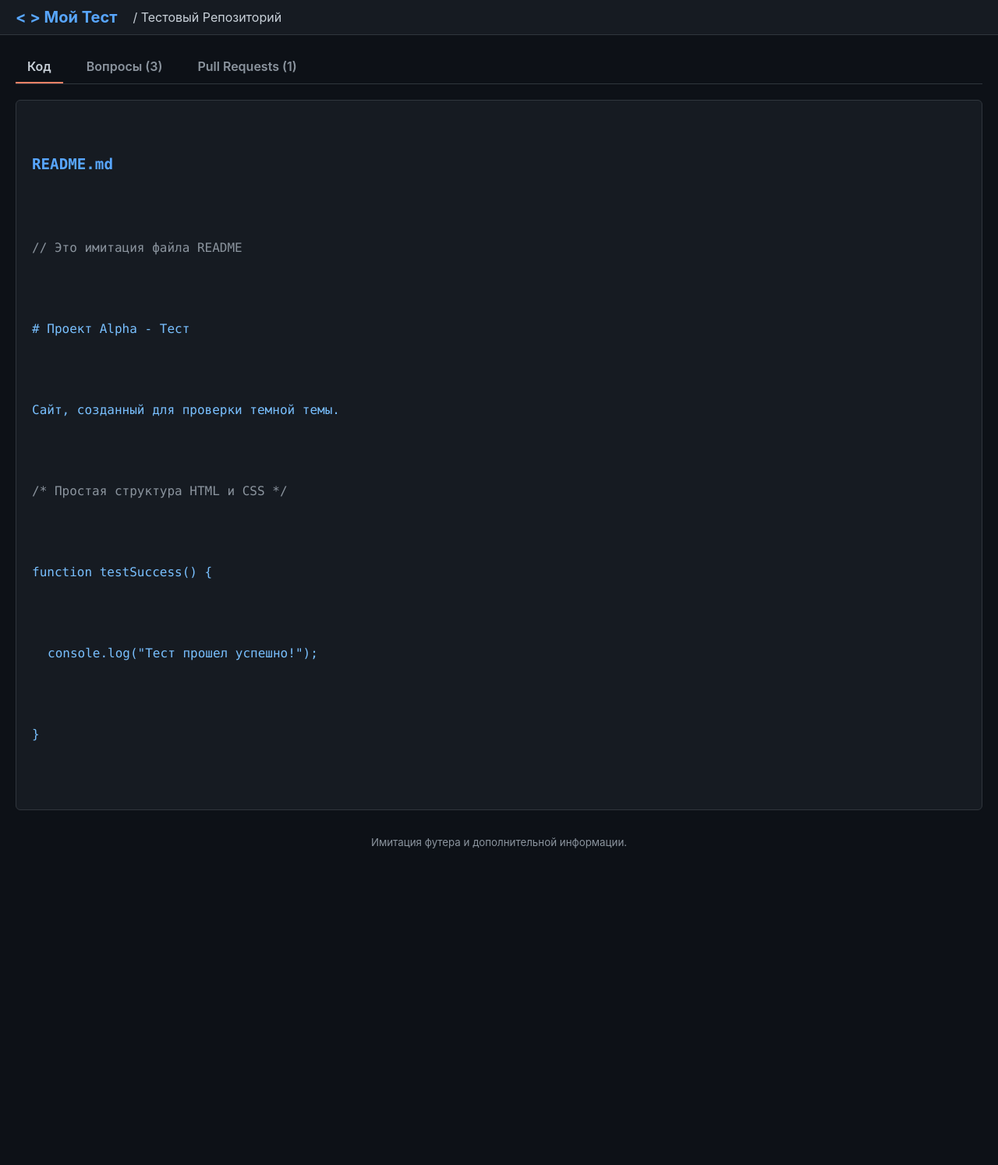
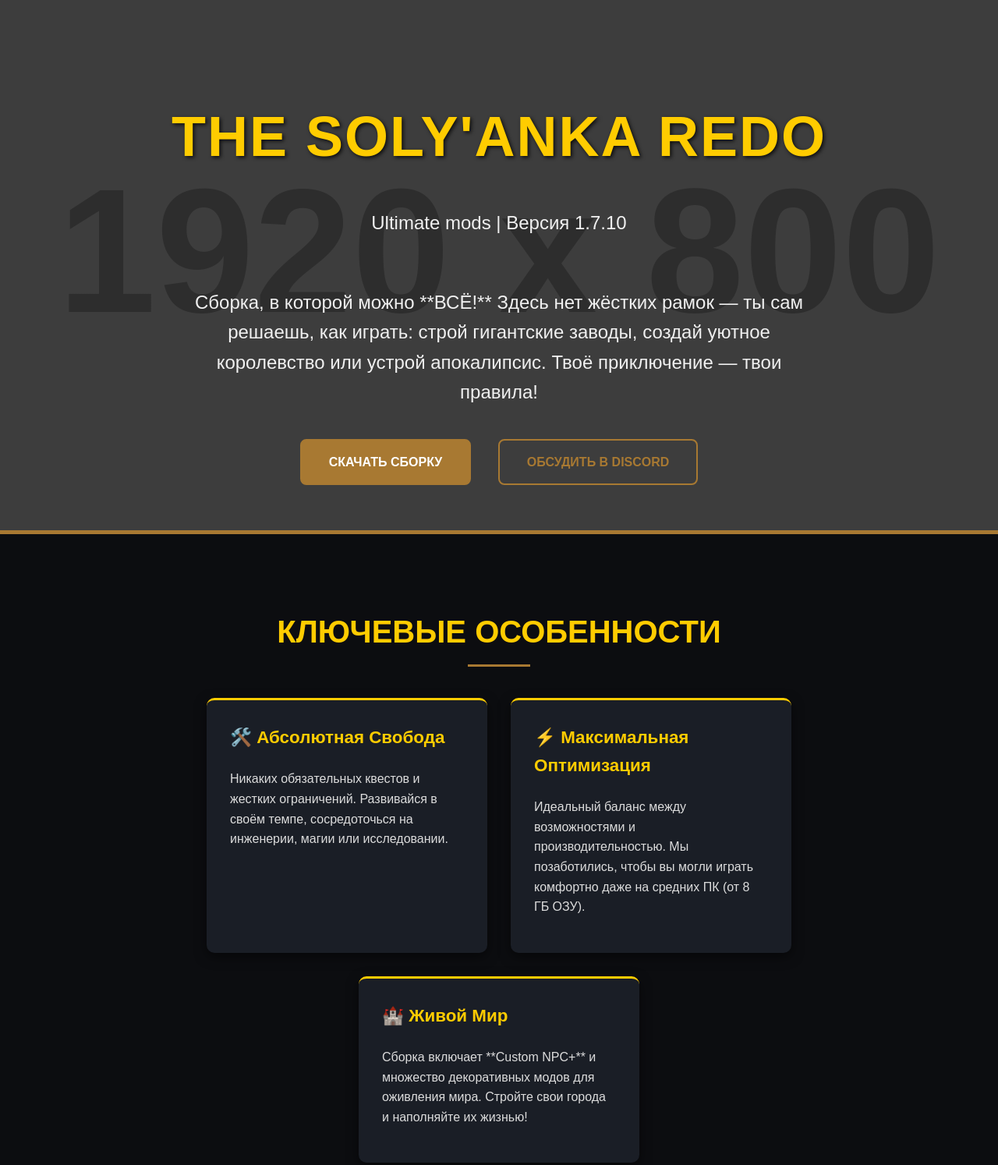
Before and after one commit to DeathLegend15/DeathRepo, a plain HTML site: page index.html in a window 1280 px wide. Shown: the top 1494 px of the page at 78% size. Before the commit the page ends 1109 px from the top, so only its background shows below. Drawn offline with Linux system fonts and the light colour scheme; placeholder pictures from the web are drawn by us.

Commit message:
Update index.html

```diff
--- a/index.html
+++ b/index.html
@@ -3,112 +3,218 @@
 <head>
     <meta charset="UTF-8">
     <meta name="viewport" content="width=device-width, initial-scale=1.0">
-    <title>Мой Тестовый Репозиторий - GitHub Style</title>
+    <title>The Soly'anka ReDo | Ultimate Minecraft Experience</title>
     <style>
-        /* Общие стили и темный фон (как на GitHub) */
+        /* Глобальные Стили и Шрифт */
         body {
-            font-family: -apple-system, BlinkMacSystemFont, "Segoe UI", Roboto, Helvetica, Arial, sans-serif;
+            font-family: 'Arial', sans-serif;
             margin: 0;
             padding: 0;
-            background-color: #0d1117; /* Темный фон */
-            color: #c9d1d9; /* Светлый текст */
+            background-color: #0c0d10; /* Очень темный фон */
+            color: #dcdcdc; /* Светлый текст */
+            line-height: 1.6;
         }
 
-        /* Верхняя панель навигации (имитация шапки) */
-        .header {
-            background-color: #161b22;
-            padding: 10px 20px;
-            border-bottom: 1px solid #30363d;
+        /* Герой-Секция (Заглавный Экран) */
+        .hero-section {
+            /* Стилизация под эпическое игровое изображение */
+            background: url('placeholder_epic_minecraft_background.jpg') no-repeat center center/cover;
+            background-image: linear-gradient(rgba(0, 0, 0, 0.7), rgba(0, 0, 0, 0.7)), url('https://via.placeholder.com/1920x800/222222/FFFFFF?text=PLACEHOLDER%20%D0%AD%D0%9F%D0%98%D0%A7%D0%9D%D0%AB%D0%99%20%D0%A4%D0%9E%D0%9D'); /* Заглушка, замените на свое фото */
+            height: 85vh;
             display: flex;
+            flex-direction: column;
+            justify-content: center;
             align-items: center;
-        }
-        .header h1 {
-            color: #58a6ff; /* Синий цвет для имитации логотипа */
-            font-size: 20px;
-            margin: 0;
-            margin-right: 20px;
+            text-align: center;
+            border-bottom: 5px solid #a87932; /* Золотистый акцент */
         }
 
-        /* Основной контейнер содержимого */
-        .container {
-            max-width: 1280px;
-            margin: 20px auto;
-            padding: 0 20px;
+        .hero-section h1 {
+            font-size: 4.5em;
+            margin-bottom: 10px;
+            color: #ffcc00; /* Яркий золотой цвет */
+            text-shadow: 2px 2px 5px rgba(0, 0, 0, 0.8);
+            letter-spacing: 2px;
+            text-transform: uppercase;
         }
 
-        /* Имитация навигации по вкладкам (Code, Issues, Pull Requests) */
-        .tabs {
-            border-bottom: 1px solid #30363d;
-            margin-bottom: 20px;
-            display: flex;
-        }
-        .tab-item {
-            padding: 10px 15px;
-            font-weight: 600;
-            cursor: pointer;
-            color: #8b949e;
-            border-bottom: 2px solid transparent;
-            margin-right: 15px;
-        }
-        /* Активная вкладка */
-        .tab-item.active {
-            color: #c9d1d9;
-            border-bottom-color: #f78166; /* Оранжевый акцент */
+        .hero-section p {
+            font-size: 1.5em;
+            color: #f0f0f0;
+            margin-bottom: 40px;
+            max-width: 800px;
         }
 
-        /* Блок с кодом (имитация README или файла) */
-        .code-block {
-            background-color: #161b22;
-            border: 1px solid #30363d;
-            border-radius: 6px;
-            padding: 20px;
-            font-family: 'Consolas', 'monospacem', monospace;
-            white-space: pre-wrap;
-            overflow-x: auto;
-            line-height: 1.5;
+        /* Кнопки Действия */
+        .cta-buttons a {
+            display: inline-block;
+            margin: 0 15px;
+            padding: 15px 35px;
+            text-decoration: none;
+            font-weight: bold;
+            border-radius: 8px;
+            transition: all 0.3s ease;
+            text-transform: uppercase;
         }
-        .code-block h2 {
+
+        /* Основная Кнопка (Скачать) */
+        .cta-primary {
+            background-color: #a87932; /* Золотой/Бронзовый */
+            color: #ffffff;
+            border: 2px solid #a87932;
+        }
+        .cta-primary:hover {
+            background-color: #c49940;
+            box-shadow: 0 0 15px rgba(255, 204, 0, 0.5);
+            transform: translateY(-2px);
+        }
+
+        /* Вторичная Кнопка (Discord) */
+        .cta-secondary {
+            background-color: transparent;
+            color: #a87932;
+            border: 2px solid #a87932;
+        }
+        .cta-secondary:hover {
+            background-color: #1a1e26;
+            color: #ffcc00;
+            transform: translateY(-2px);
+        }
+
+        /* Секции Контента */
+        .content-section {
+            padding: 60px 20px;
+            text-align: center;
+        }
+
+        .content-section h2 {
+            font-size: 2.5em;
+            color: #ffcc00;
+            margin-bottom: 40px;
+            position: relative;
+        }
+
+        .content-section h2::after {
+            content: '';
+            display: block;
+            width: 80px;
+            height: 3px;
+            background: #a87932;
+            margin: 10px auto 0;
+        }
+
+        .feature-grid {
+            display: flex;
+            justify-content: center;
+            flex-wrap: wrap;
+            gap: 30px;
+            max-width: 1000px;
+            margin: 0 auto;
+        }
+
+        .feature-item {
+            background-color: #1a1e26;
+            padding: 30px;
+            border-radius: 10px;
+            width: 300px;
+            box-shadow: 0 5px 15px rgba(0, 0, 0, 0.5);
+            text-align: left;
+            border-top: 3px solid #ffcc00;
+            transition: transform 0.3s ease;
+        }
+
+        .feature-item:hover {
+            transform: translateY(-5px);
+            box-shadow: 0 10px 20px rgba(255, 204, 0, 0.2);
+        }
+
+        .feature-item h3 {
+            color: #ffcc00;
+            font-size: 1.4em;
             margin-top: 0;
-            color: #58a6ff;
-            font-size: 1.2em;
         }
-        .code-line {
-            display: block;
-            color: #79c0ff; /* Цвет синтаксиса */
+
+        /* Футер */
+        .footer {
+            background-color: #1a1e26;
+            padding: 30px 20px;
+            text-align: center;
+            font-size: 0.9em;
+            color: #8b949e;
+            border-top: 1px solid #30363d;
         }
-        .comment {
-            color: #8b949e; /* Цвет комментариев */
+
+        /* Медиа-запросы для адаптивности */
+        @media (max-width: 768px) {
+            .hero-section h1 {
+                font-size: 3em;
+            }
+            .hero-section p {
+                font-size: 1.2em;
+            }
+            .feature-grid {
+                flex-direction: column;
+                align-items: center;
+            }
+            .feature-item {
+                width: 90%;
+            }
         }
     </style>
 </head>
 <body>
-    <div class="header">
-        <h1>&lt; &gt; Мой Тест</h1>
-        <span>/ Тестовый Репозиторий</span>
-    </div>
 
-    <div class="container">
-        <div class="tabs">
-            <div class="tab-item active">Код</div>
-            <div class="tab-item">Вопросы (3)</div>
-            <div class="tab-item">Pull Requests (1)</div>
+    <section class="hero-section">
+        <h1>THE SOLY'ANKA REDO</h1>
+        <p>
+            Ultimate mods | Версия 1.7.10
+        </p>
+        <p>
+            Сборка, в которой можно **ВСЁ!** Здесь нет жёстких рамок — ты сам решаешь, как играть: строй гигантские заводы, создай уютное королевство или устрой апокалипсис. Твоё приключение — твои правила!
+        </p>
+        <div class="cta-buttons">
+            <a href="ВАША_ССЫЛКА_НА_СКАЧИВАНИЕ" class="cta-primary">
+                СКАЧАТЬ СБОРКУ
+            </a>
+            <a href="ВАША_ССЫЛКА_НА_DISCORD" class="cta-secondary">
+                ОБСУДИТЬ В DISCORD
+            </a>
         </div>
+    </section>
 
-        <div class="code-block">
-            <h2>README.md</h2>
-            <p class="code-line comment">// Это имитация файла README</p>
-            <p class="code-line"># Проект Alpha - Тест</p>
-            <p class="code-line">Сайт, созданный для проверки темной темы.</p>
-            <p class="code-line comment">/* Простая структура HTML и CSS */</p>
-            <p class="code-line">function testSuccess() {</p>
-            <p class="code-line" style="padding-left: 20px;">console.log("Тест прошел успешно!");</p>
-            <p class="code-line">}</p>
+    <section class="content-section" id="features">
+        <h2>КЛЮЧЕВЫЕ ОСОБЕННОСТИ</h2>
+        <div class="feature-grid">
+
+            <div class="feature-item">
+                <h3>🛠️ Абсолютная Свобода</h3>
+                <p>
+                    Никаких обязательных квестов и жестких ограничений. Развивайся в своём темпе, сосредоточься на инженерии, магии или исследовании.
+                </p>
+            </div>
+
+            <div class="feature-item">
+                <h3>⚡ Максимальная Оптимизация</h3>
+                <p>
+                    Идеальный баланс между возможностями и производительностью. Мы позаботились, чтобы вы могли играть комфортно даже на средних ПК (от 8 ГБ ОЗУ).
+                </p>
+            </div>
+
+            <div class="feature-item">
+                <h3>🏰 Живой Мир</h3>
+                <p>
+                    Сборка включает **Custom NPC+** и множество декоративных модов для оживления мира. Стройте свои города и наполняйте их жизнью!
+                </p>
+            </div>
+
         </div>
+    </section>
 
-        <p style="margin-top: 30px; text-align: center; color: #8b949e;">
-            <small>Имитация футера и дополнительной информации.</small>
+    <footer class="footer">
+        <p>
+            &copy; 2024 The Soly'anka ReDo | Разработано DeathLegend15. Все права защищены.
         </p>
+    </footer>
 
-    </div>
 </body>
 </html>
```
